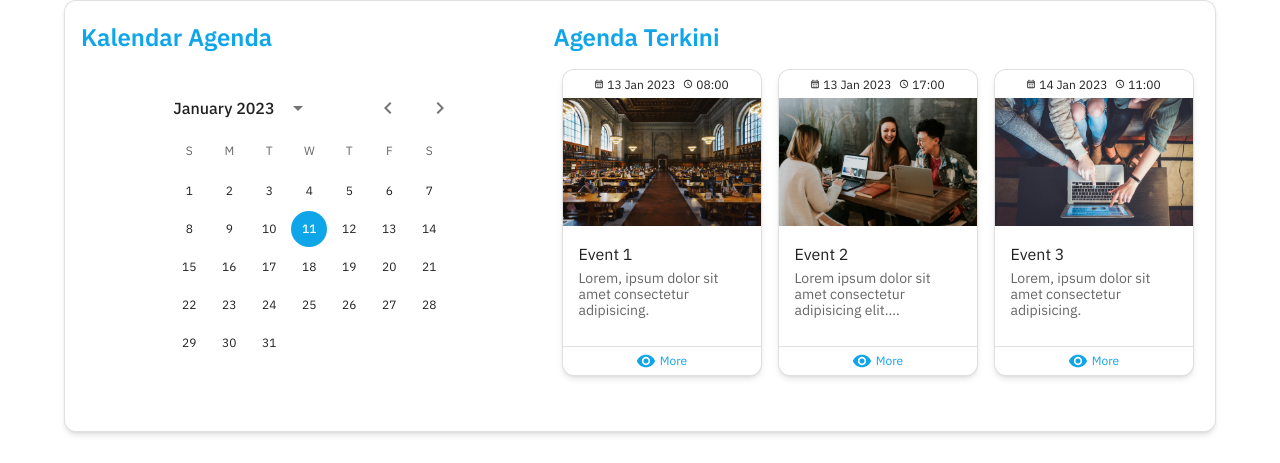
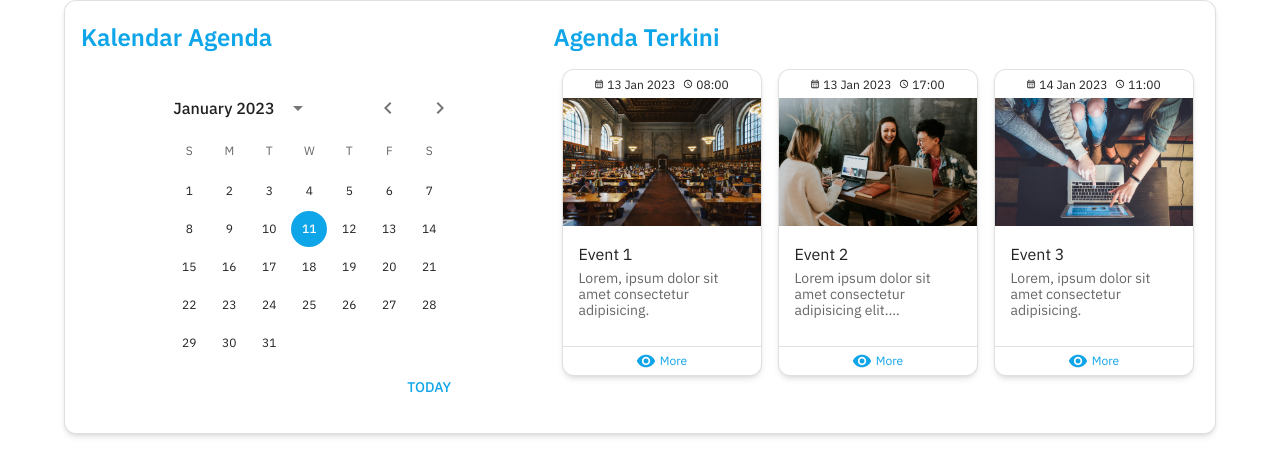
Before and after one commit to arricodyanto/sinata-fe, a Next.js app: page / in a window 1280 px wide. Shown: the part 754-1217 px from the top of the page. Built offline with nearby package versions, Linux system fonts and the light colour scheme.

Commit message:
resize, add today's button to kalender agenda

```diff
--- a/components/organism/EventCalendar/index.tsx
+++ b/components/organism/EventCalendar/index.tsx
@@ -1,8 +1,8 @@
 import React from 'react'
-import dayjs, {Dayjs} from 'dayjs'
+import dayjs, { Dayjs } from 'dayjs'
 import { LocalizationProvider, StaticDatePicker } from '@mui/x-date-pickers';
 import { AdapterDayjs } from '@mui/x-date-pickers/AdapterDayjs';
-import { Alert, Box, Button, CardContent, Divider, Modal, TextField, Typography } from '@mui/material';
+import { Alert, Badge, Box, Button, CardContent, Divider, Modal, TextField, Typography } from '@mui/material';
 import 'react-calendar/dist/Calendar.css';
 import event from '../../../json/events.json'
 import EventModalItems from '../EventModalItems';
@@ -43,14 +43,20 @@ export default function EventCalendar() {
 
   return (
     <>
-     <LocalizationProvider dateAdapter={AdapterDayjs}>
+     <LocalizationProvider dateAdapter={AdapterDayjs} adapterLocale='id'>
          <StaticDatePicker
             // orientation='landscape'
+            className='w-80 h-[21rem]'
             displayStaticWrapperAs='desktop'
             openTo='day'
             value={date}
             onChange={handleDate}
             renderInput={(params) => <TextField {...params} />}
+            componentsProps={{
+                actionBar: {
+                    actions: ['today'],
+                },
+            }}
         />
         <Modal
             open={open}
--- a/pages/index.tsx
+++ b/pages/index.tsx
@@ -54,7 +54,9 @@ export default function Home() {
               <Grid item xs={12} md={5}>
                 <Stack spacing={2}>
                   <Typography variant='h5' className='font-bold mb-2' color='primary'>Kalendar Agenda</Typography>
-                  <EventCalendar />
+                  <Box className='justify-center flex'>
+                    <EventCalendar />
+                  </Box>
                 </Stack>
               </Grid>
               <Grid item xs={12} md={7}>
```
